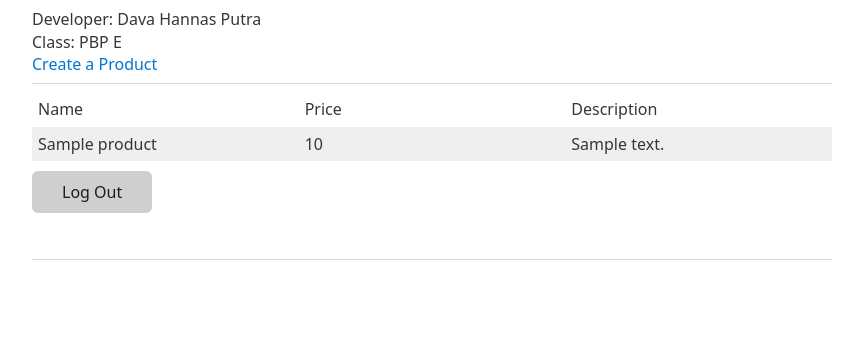
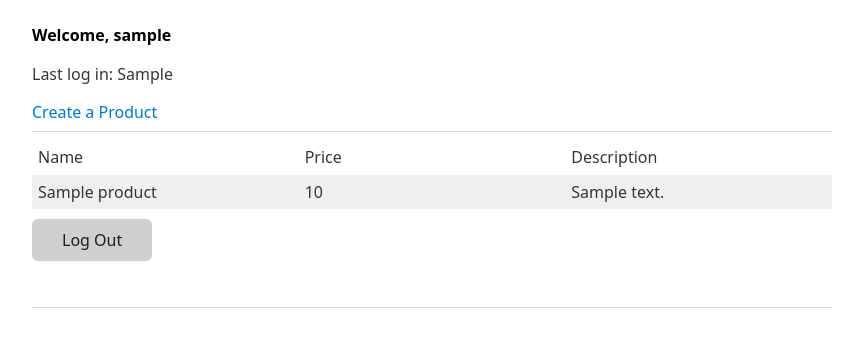
Before and after one commit to tjioedava/mango, a Django app: template main/templates/home.html in a window 1280 px wide. Shown: the part 86-433 px from the top of the page, without its empty margins (208-1071 px from the left). Run offline with Django 3.2, Linux system fonts and the light colour scheme; the template is opened without the code that fills it: most values are stand-ins (such as "Sample title", 1, 10 or a date in 2020).

Commit message:
introducing last log in persistent cookies in parallel of session ID cookies, with exactly equal duration

```diff
--- a/main/templates/home.html
+++ b/main/templates/home.html
@@ -10,11 +10,9 @@
 {% endblock header %}
 
 {% block content %}
-    <div>
-        Developer: Dava Hannas Putra
-        <br>
-        Class: PBP E
-    </div>
+    <h4>Welcome, {{ username }}</h4>
+    <p>Last log in: {{ last_log_in }}</p>
+
     <a href="{% url 'main:create-product' %}">Create a Product</a>
 
     <hr>
--- a/mango/settings.py
+++ b/mango/settings.py
@@ -69,7 +69,6 @@ TEMPLATES = [
 
 WSGI_APPLICATION = 'mango.wsgi.application'
 
-
 # Database
 # https://docs.djangoproject.com/en/5.1/ref/settings/#databases
 
```
Also changed, not shown: main/views.py (+13 -2 lines).
